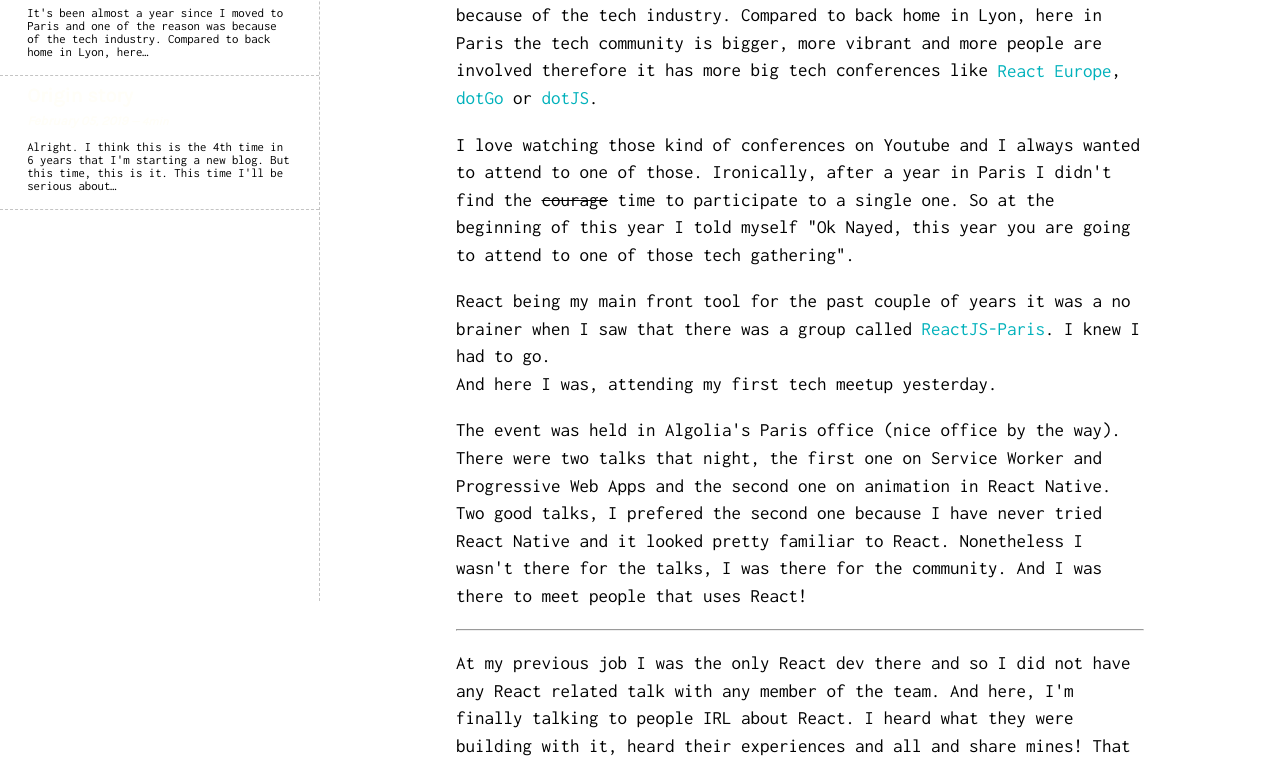
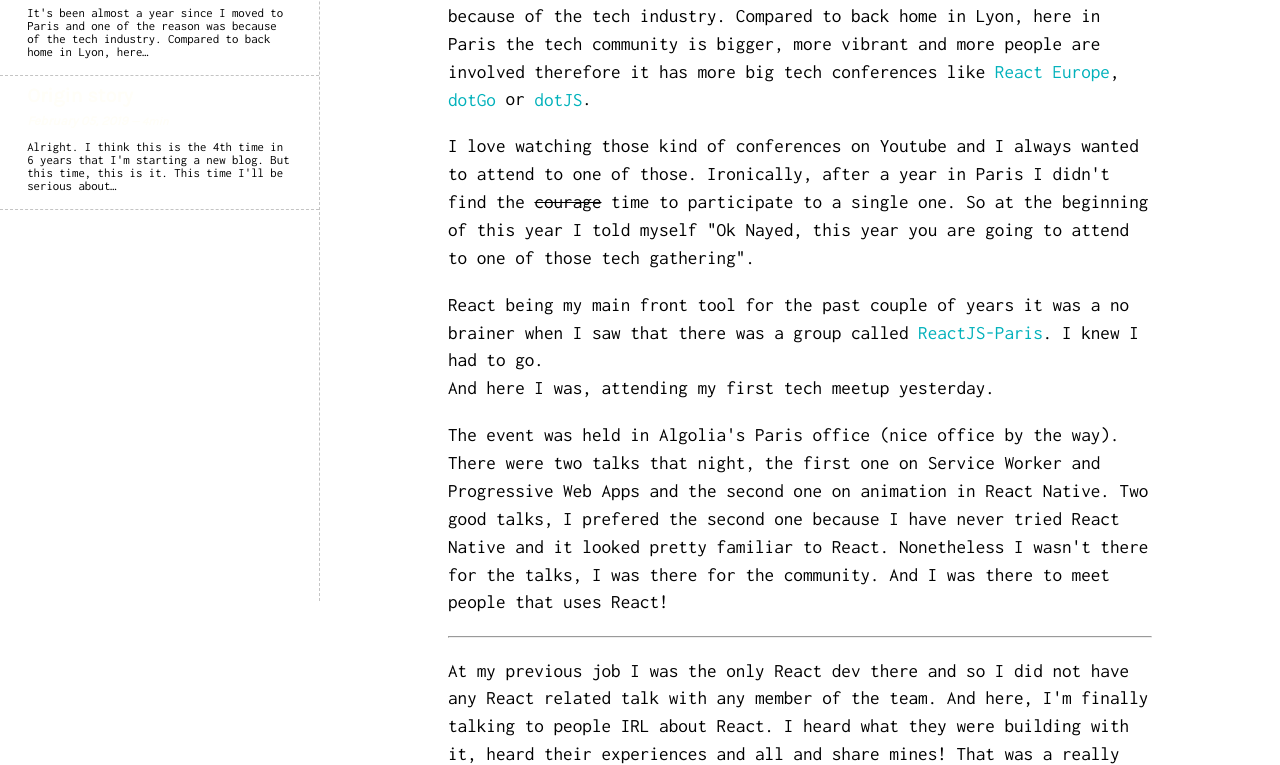
Before and after one commit to nayed/nayed.blog, a Gatsby site: page /posts/2019/my-first-meetup/ in a window 1280 px wide. Shown: the part 199-964 px from the top of the page. Built offline with nearby package versions, Linux system fonts and the light colour scheme; Gatsby itself is replaced by a stand-in of ours.

Commit message:
tweaking tweaking

```diff
--- a/src/components/GlobalStyles.js
+++ b/src/components/GlobalStyles.js
@@ -1,22 +1,22 @@
 import { createGlobalStyle } from 'styled-components'
 
 // because we can't use css var in @media queries
-export const mainMw = '45rem'
-export const SBMw = '20rem'
+export const mainMw = '44rem'
+export const sbMw = '20rem'
 
 const GlobalStyles = createGlobalStyle`
   @import url('https://fonts.googleapis.com/css?family=Gloria+Hallelujah|Inconsolata|Karla');
 
   :root {
     --dark-bg: #282c35;
-    --dark-fc: #a0a0a0;
+    --dark-fc: #a9a9a9;
     --light-bg: #fffef8;
     --light-fc: #445566;
     --main-a-fc: #00b1bb;
     --main-a-fc-hover: #faa500;
-    --main-fs: 1.1875rem;
-    --main-mw: 45rem;
-    --sb-mw: 20rem;
+    --main-fs: 1.2rem;
+    --main-mw: ${mainMw};
+    --sb-mw: ${sbMw};
   }
 
   *,
--- a/src/components/ListPosts.js
+++ b/src/components/ListPosts.js
@@ -3,7 +3,7 @@ import styled from 'styled-components'
 import { StaticQuery, Link, graphql } from 'gatsby'
 
 const Post = styled.div`
-  padding: 0 1rem;
+  margin-bottom: 2rem;
 `
 
 const Title = styled.h1`
--- a/src/templates/blog-post.js
+++ b/src/templates/blog-post.js
@@ -7,7 +7,6 @@ import SEO from '../components/SEO'
 
 const Content = styled.div`
   grid-column: 2 / 3;
-  padding: 0 1rem;
 `
 
 const Title = styled.h1`
```
